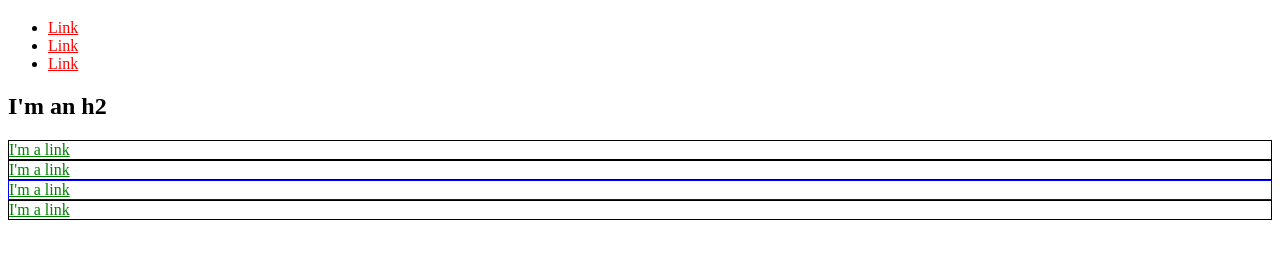
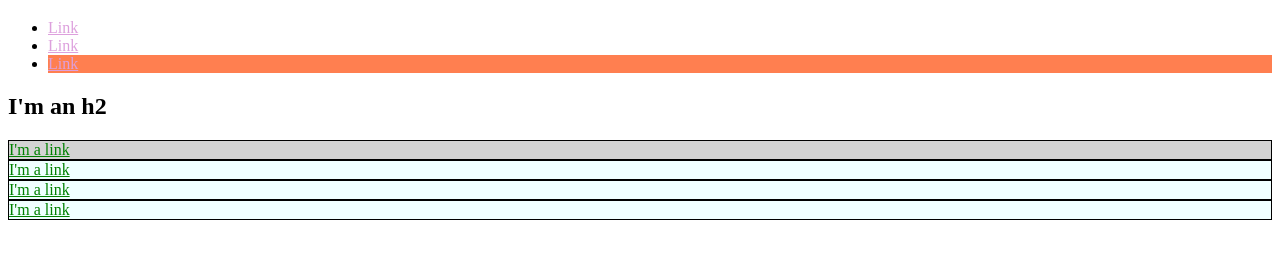
Before and after one commit to RidderFrederieke/ridderfrederieke.github.io, a plain HTML site: page index.html in a window 1280 px wide. Shown: the part 61-320 px from the top of the page. Drawn offline with Linux system fonts and the light colour scheme.

Commit message:
add styling

```diff
--- a/index.html
+++ b/index.html
@@ -3,38 +3,58 @@
     <head>
         <title>Test Page: Don't Panic</title>
         <meta charset="utf-8">
+        <style>
+            a {
+                color: plum
+            }
+            #exec-bio {
+                background-color: lightgray;
+            }
+            .bio-box {
+                border: 1px solid black;
+            }
+            .bio-box a {
+                color: green
+            }
+            #orange-box {
+                background-color: coral;
+            }
+            .blue-background {
+                background-color: azure;
+            }
+        </style>
     </head>
     <body>
         <h1>I'm an h1</h1>
 
         <ul>
             <li>
-            <a href="https://example.com/" style="color: red;">Link</a>
+            <a href="https://example.com/">Link</a>
             </li>
             <li>
-            <a href="https://example.com/" style="color: red;">Link</a>
+            <a href="https://example.com/">Link</a>
             </li>
-            <li>
-            <a href="https://example.com/" style="color: red;">Link</a>
+            <li id="orange-box">
+            <a href="https://example.com/">Link</a>
             </li>
         </ul>
 
         <h2>I'm an h2</h2>
 
-        <div style="border: 1px solid black;">
-            <a href="https://example.com/" style="color: green;">I'm a link</a>
+        <div id="exec-bio" class="bio-box blue-background">
+            <a href="https://example.com/">I'm a link</a>
         </div>
 
-        <div style="border: 1px solid black;">
-            <a href="https://example.com/" style="color: green;">I'm a link</a>
+        <div class="bio-box blue-background">
+            <a href="https://example.com/">I'm a link</a>
         </div>
 
-        <div style="border: 1px solid blue;">
-            <a href="https://example.com/" style="color: green;">I'm a link</a>
+        <div class="bio-box blue-background">
+            <a href="https://example.com/">I'm a link</a>
         </div>
 
-        <div style="border: 1px solid black;">
-            <a href="https://example.com/" style="color: green;">I'm a link</a>
+        <div class="bio-box blue-background">
+            <a href="https://example.com/">I'm a link</a>
         </div>
 
     </body>
```
